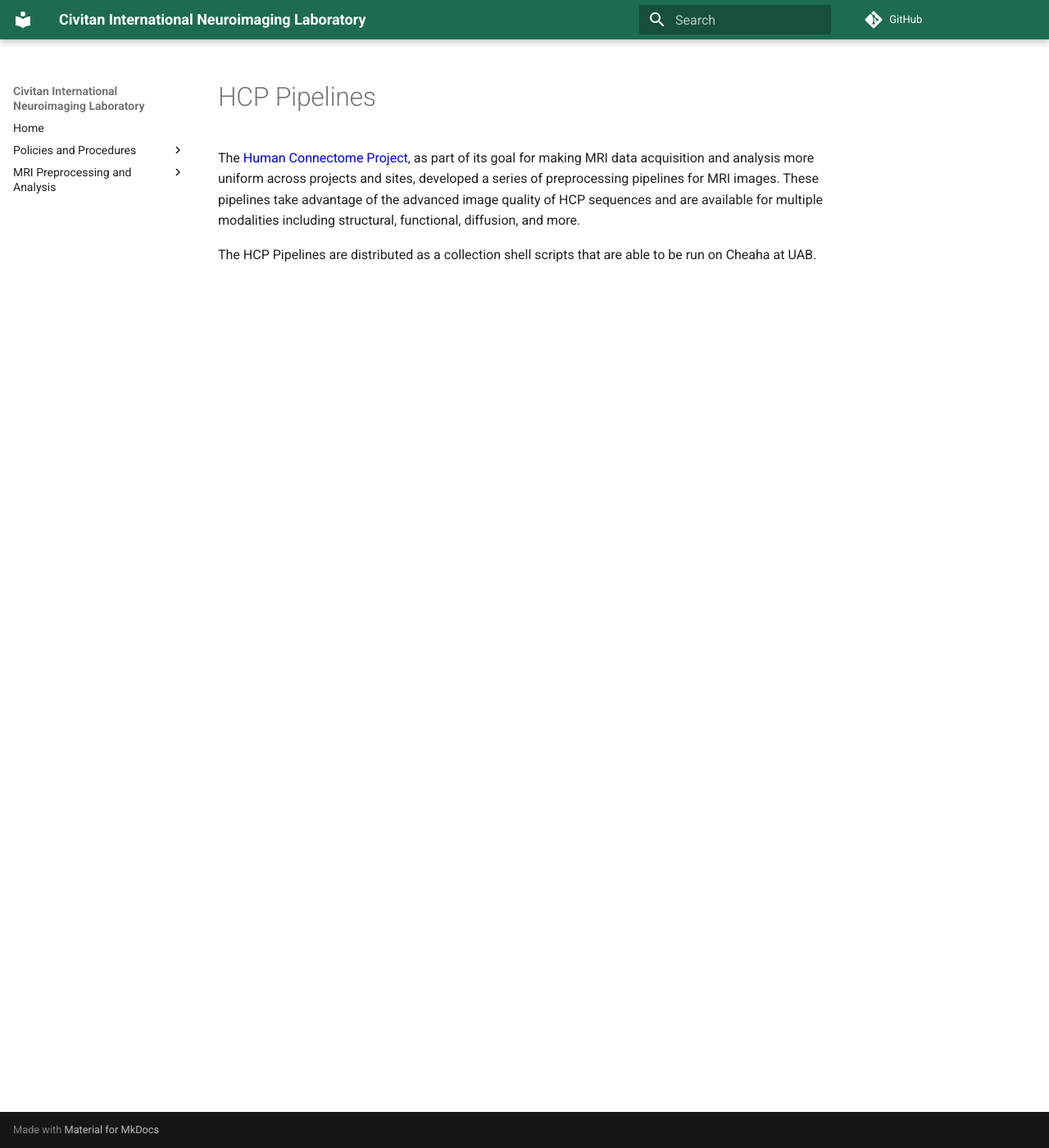
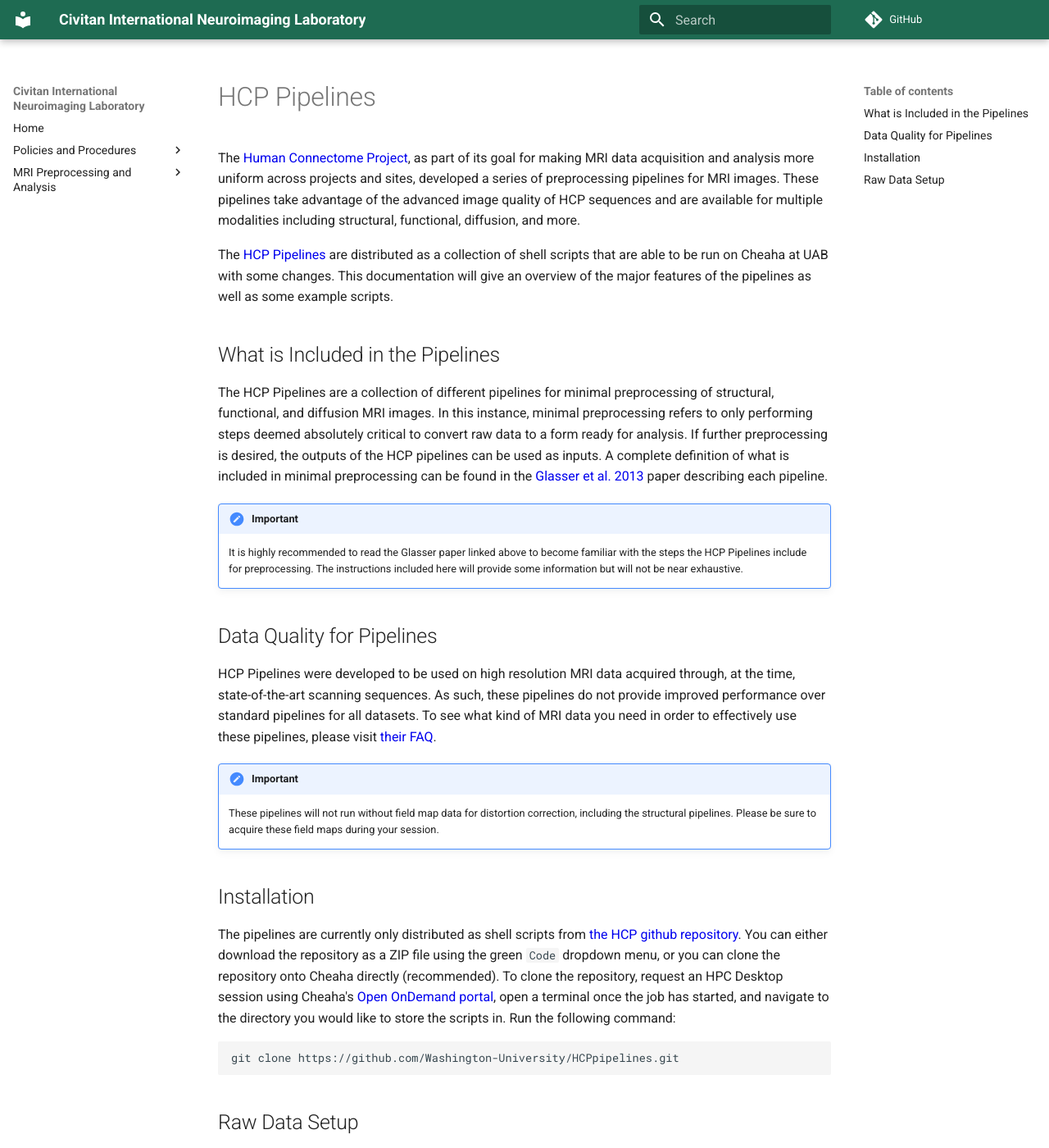
Before and after one commit to UAB-CINL/UAB-CINL.github.io, an MkDocs documentation site: the page built from docs/analysis/hcp_pipelines/index.md, in a window 1280 px wide and 1400 px high. Shown: the whole window at 82% size. Built offline with MkDocs 1.6.1 and Material for MkDocs 9.7.7, drawn with Linux system fonts in a browser that asks for light colours; comment, search, counter and statistics services are not loaded; some of the changed text lies outside the part shown.

Commit message:
add some preFS information

````diff
--- a/docs/analysis/hcp_pipelines/index.md
+++ b/docs/analysis/hcp_pipelines/index.md
@@ -2,4 +2,38 @@
 
 The [Human Connectome Project](https://www.humanconnectome.org), as part of its goal for making MRI data acquisition and analysis more uniform across projects and sites, developed a series of preprocessing pipelines for MRI images. These pipelines take advantage of the advanced image quality of HCP sequences and are available for multiple modalities including structural, functional, diffusion, and more.
 
-The HCP Pipelines are distributed as a collection shell scripts that are able to be run on Cheaha at UAB.
+The [HCP Pipelines](https://www.humanconnectome.org/software/hcp-mr-pipelines) are distributed as a collection of shell scripts that are able to be run on Cheaha at UAB with some changes. This documentation will give an overview of the major features of the pipelines as well as some example scripts.
+
+## What is Included in the Pipelines
+
+The HCP Pipelines are a collection of different pipelines for minimal preprocessing of structural, functional, and diffusion MRI images. In this instance, minimal preprocessing refers to only performing steps deemed absolutely critical to convert raw data to a form ready for analysis. If further preprocessing is desired, the outputs of the HCP pipelines can be used as inputs. A complete definition of what is included in minimal preprocessing can be found in the [Glasser et al. 2013](https://pubmed.ncbi.nlm.nih.gov/23668970/) paper describing each pipeline.
+
+<!-- markdownlint-disable MD046 -->
+!!! Important
+
+    It is highly recommended to read the Glasser paper linked above to become familiar with the steps the HCP Pipelines include for preprocessing. The instructions included here will provide some information but will not be near exhaustive.
+<!-- markdownlint-enable MD046 -->
+
+## Data Quality for Pipelines
+
+HCP Pipelines were developed to be used on high resolution MRI data acquired through, at the time, state-of-the-art scanning sequences. As such, these pipelines do not provide improved performance over standard pipelines for all datasets. To see what kind of MRI data you need in order to effectively use these pipelines, please visit [their FAQ](https://github.com/Washington-University/HCPpipelines/wiki/FAQ#3-what-mri-data-do-i-need-to-use-the-hcp-pipelines).
+
+<!-- markdownlint-disable MD046 -->
+!!! Important
+
+    These pipelines will not run without field map data for distortion correction, including the structural pipelines. Please be sure to acquire these field maps during your session.
+<!-- markdownlint-enable MD046 -->
+
+## Installation
+
+The pipelines are currently only distributed as shell scripts from [the HCP github repository](https://github.com/Washington-University/HCPpipelines). You can either download the repository as a ZIP file using the green `Code` dropdown menu, or you can clone the repository onto Cheaha directly (recommended). To clone the repository, request an HPC Desktop session using Cheaha's [Open OnDemand portal](https://rc.uab.edu), open a terminal once the job has started, and navigate to the directory you would like to store the scripts in. Run the following command:
+
+``` bash
+git clone https://github.com/Washington-University/HCPpipelines.git
+```
+
+## Raw Data Setup
+
+Unlike fmriprep, another minimal preprocessing pipeline, the HCP Pipelines are not BIDS apps, so the input data do not need to be in BIDS format. Nonetheless, it is highly recommended that you convert data to BIDS format before using the pipelines as this converts your raw data to a standard and predictable organization minimizing time spent debugging why the pipeline may have failed for individual participants.
+
+To learn more about conversion to BIDS format, please read [our documentation on the subject](../bids/index.md). If you choose not to convert to BIDS beforehand, make sure your raw data has a consistent organization and naming structure across scan types and participants.
````
Also changed, not shown: docs/analysis/hcp_pipelines/structural_pipeline.md (added, +139 -0 lines).
